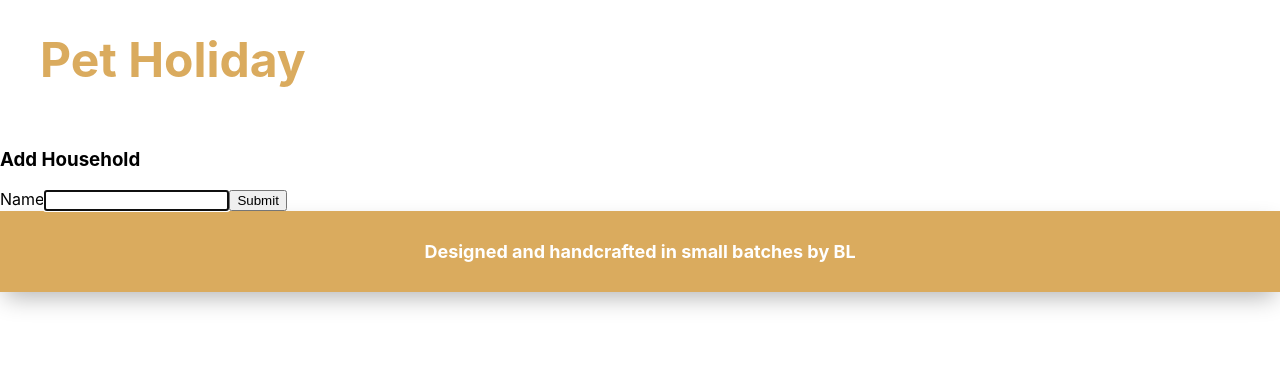
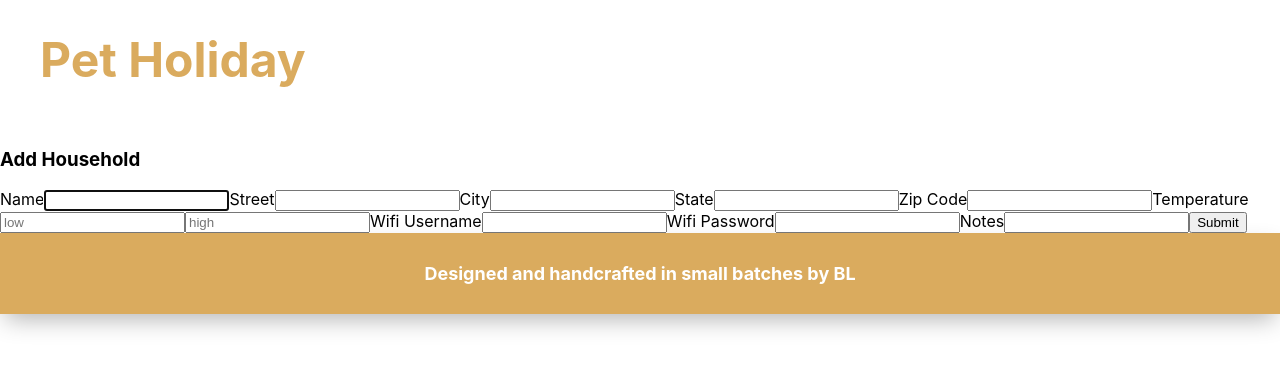
Before and after one commit to blac2121/pet_holiday, a React (Create React App) app in the folder client/: page /households/new in a window 1280 px wide. Shown: the top 368 px of the page. Built offline with nearby package versions, Linux system fonts and the light colour scheme; no server answers.

Commit message:
create household form complete and working

```diff
--- a/client/src/screens/dashboard/household/HouseholdCreate.jsx
+++ b/client/src/screens/dashboard/household/HouseholdCreate.jsx
@@ -3,14 +3,26 @@ import Layout from '../../../components/shared/Layout';
 
  const CreateHousehold = (props) => {
   const [household, setHousehold] = useState({
-    name: ''
+    name: '',
+    street: '',
+    city: '',
+    state: '',
+    zip_code: '',
+    temp_low: '',
+    temp_high: '',
+    wifi_password: '',
+    wifi_username: '',
+    notes: ''
   })
 
   const { handleHouseholdCreate } = props;
 
   const handleChange = (e) => {
     const { name, value } = e.target;
-    setHousehold({ [name]: value})
+    setHousehold({
+      ...household,
+      [name]: value
+    })
   }
 
   const handleSubmit = (e) => {
@@ -30,6 +42,62 @@ import Layout from '../../../components/shared/Layout';
           autoFocus
           onChange={handleChange}
         />
+        <label>Street</label>
+        <input
+          type="text"
+          name="street"
+          value={household.street}
+          onChange={handleChange}
+        />
+        <label>City</label>
+        <input
+          value={household.city}
+          name='city'
+          onChange={handleChange}
+        />
+        <label>State</label>
+        <input
+          value={household.state}
+          name='state'
+          onChange={handleChange}
+        />
+        <label>Zip Code</label>
+        <input
+          value={household.zip_code}
+          name='zip_code'
+          onChange={handleChange}
+        />
+        <label>Temperature</label>
+        <input
+          placeholder="low"
+          value={household.temp_low}
+          name='temp_low'
+          onChange={handleChange}
+        />
+        <input
+          placeholder="high"
+          value={household.temp_high}
+          name='temp_high'
+          onChange={handleChange}
+        />
+        <label>Wifi Username</label>
+        <input
+          value={household.wifi_username}
+          name='wifi_username'
+          onChange={handleChange}
+        />
+        <label>Wifi Password</label>
+        <input
+          value={household.wifi_password}
+          name='wifi_password'
+          onChange={handleChange}
+        />
+        <label>Notes</label>
+        <input
+          value={household.notes}
+          name='notes'
+          onChange={handleChange}
+        />
         <button type='submit'>Submit</button>
       </form>
     </Layout>
```
